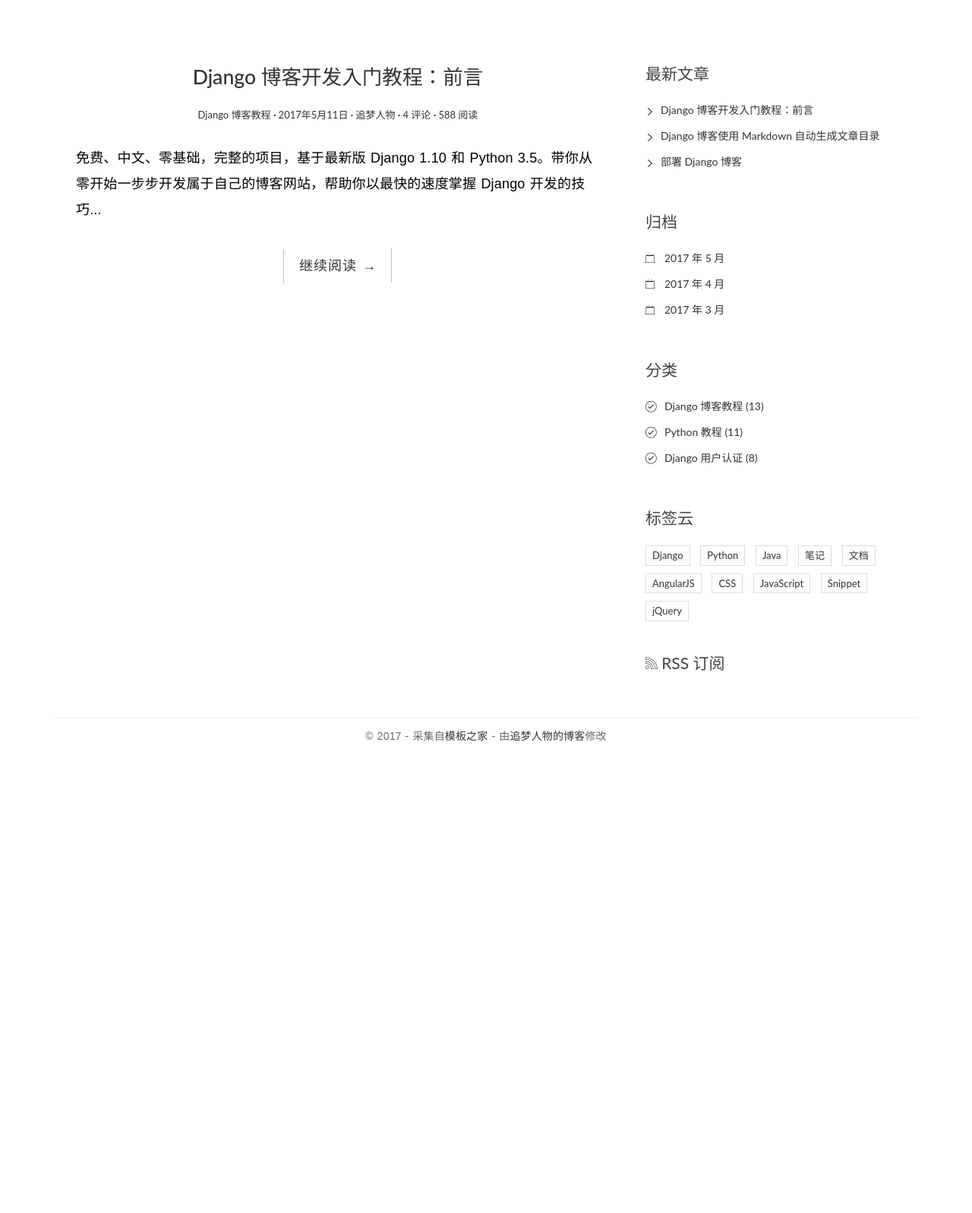
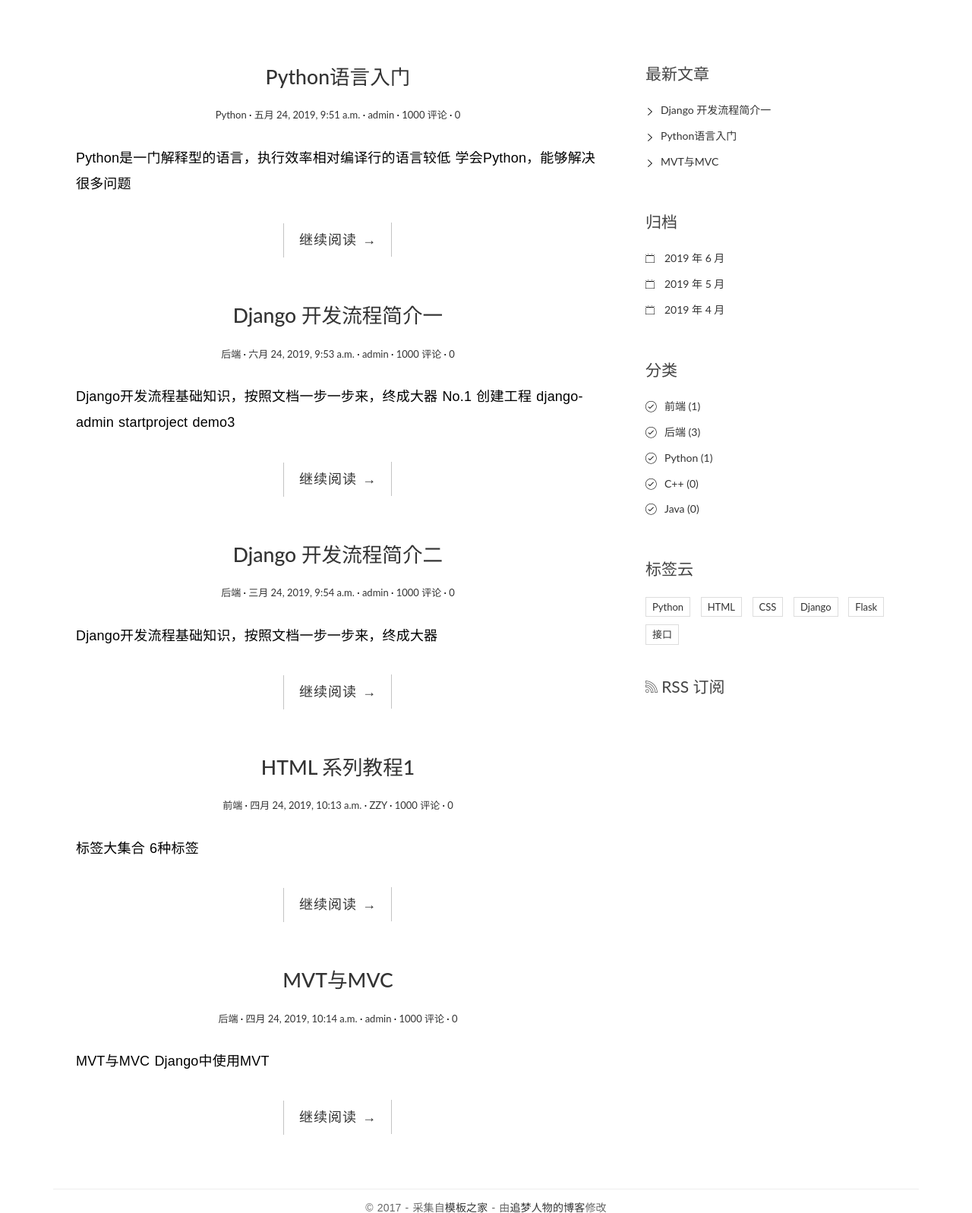
Before and after one commit to zzy0371/Py1901Django, a Django app: page /blog/ in a window 1280 px wide. Shown: the part 91-1688 px from the top of the page at 76% size. Before the commit the page ends 1067 px from the top, so only its background shows below. Run offline with Django 3.2, Linux system fonts and the light colour scheme; data comes from the database, SQL or seed files in the repository; some libraries are stand-ins or nearby versions.

Commit message:
博客填充页面数据

```diff
--- /dev/null
+++ b/demo3/blog/templatetags/extend_fun.py
@@ -0,0 +1,38 @@
+from django import template
+from ..models import Post,Category,Tag
+# 得到Django负责管理标签和过滤器的类
+register = template.Library()
+
+@register.simple_tag
+def getlatestposts(num=3):
+    """
+    获取最新文章，默认显示3篇
+    :param num:
+    :return:
+    """
+    return Post.objects.all().order_by("-create_time")[:num]
+
+@register.simple_tag
+def getdatelist(num = 3):
+    """
+    返回最近月份
+    :param num:
+    :return:
+    """
+    return Post.objects.dates("create_time","month",order="DESC")[:num]
+
+@register.simple_tag
+def getcategorys():
+    """
+    返回分类
+    :return:
+    """
+    return Category.objects.all()
+
+@register.simple_tag
+def gettags():
+    """
+    返回标签云
+    :return:
+    """
+    return Tag.objects.all()
--- a/demo3/blog/views.py
+++ b/demo3/blog/views.py
@@ -5,24 +5,35 @@
 
 def index(request):
     postlist = Post.objects.all()
-    # print(postlist)
-    return render(request,'blog/index.html')
+    context = {
+        "postlist":postlist,
+    }
+    return render(request,'blog/index.html',context)
 
 def detail(request,id):
     post = get_object_or_404(Post,pk = id)
-    print(post)
-    return render(request,'blog/single.html')
+    context = {
+        "post":post,
+    }
+    return render(request,'blog/single.html',context)
 
 def archives(request,y,m):
     postlist = get_list_or_404(Post, create_time__year = y, create_time__month = m)
-    return render(request, 'blog/index.html')
+    context = {
+        "postlist":postlist,
+    }
+    return render(request,'blog/index.html',context)
 
 def category(request,id):
     postlist = get_object_or_404(Category,pk=id).post_set.all()
-    print(postlist)
-    return render(request, 'blog/index.html')
+    context = {
+        "postlist":postlist,
+    }
+    return render(request,'blog/index.html',context)
 
 def tag(request,id):
     postlist = get_object_or_404(Tag,pk=id).post_set.all()
-    print(postlist)
-    return render(request, 'blog/index.html')
+    context = {
+        "postlist":postlist,
+    }
+    return render(request,'blog/index.html',context)
--- a/demo3/templates/blog/base.html
+++ b/demo3/templates/blog/base.html
@@ -1,3 +1,4 @@
+{% load extend_fun %}
 <!DOCTYPE html>
 <html>
 <head>
@@ -26,7 +27,7 @@
         <div class="row">
             <div class="col-md-4 col-sm-5 col-xs-8">
                 <div class="logo">
-                    <h1><a href="index.html"><b>Black</b> &amp; White</a></h1>
+                    <h1><a href="/blog/"><b>Black</b> &amp; White</a></h1>
                 </div>
             </div><!-- col-md-4 -->
             <div class="col-md-8 col-sm-7 col-xs-4">
@@ -39,10 +40,10 @@
 
                     <div class="collapse navbar-collapse" id="bs-example-navbar-collapse-1">
                         <ul class="nav navbar-nav navbar-right">
-                            <li class="cl-effect-11"><a href="index.html" data-hover="首页">首页</a></li>
-                            <li class="cl-effect-11"><a href="full-width.html" data-hover="博客">博客</a></li>
-                            <li class="cl-effect-11"><a href="about.html" data-hover="关于">关于</a></li>
-                            <li class="cl-effect-11"><a href="contact.html" data-hover="联系">联系</a></li>
+                            <li class="cl-effect-11"><a href="#" data-hover="首页">首页</a></li>
+                            <li class="cl-effect-11"><a href="#" data-hover="博客">博客</a></li>
+                            <li class="cl-effect-11"><a href="#" data-hover="关于">关于</a></li>
+                            <li class="cl-effect-11"><a href="#" data-hover="联系">联系</a></li>
                         </ul>
                     </div><!-- /.navbar-collapse -->
                 </nav>
@@ -77,80 +78,58 @@
                 <div class="widget widget-recent-posts">
                     <h3 class="widget-title">最新文章</h3>
                     <ul>
-                        <li>
-                            <a href="#">Django 博客开发入门教程：前言</a>
-                        </li>
-                        <li>
-                            <a href="#">Django 博客使用 Markdown 自动生成文章目录</a>
-                        </li>
-                        <li>
-                            <a href="#">部署 Django 博客</a>
-                        </li>
+                        {% getlatestposts as latestpost %}
+                        {% for post in latestpost %}
+                            <li>
+                            <a href="{% url 'blog:detail' post.id %}">{{post.title}}</a>
+                            </li>
+                        {% empty %}
+                            <li>没有最新文章</li>
+                        {% endfor %}
+
                     </ul>
                 </div>
                 <div class="widget widget-archives">
                     <h3 class="widget-title">归档</h3>
                     <ul>
-                        <li>
-                            <a href="#">2017 年 5 月</a>
-                        </li>
-                        <li>
-                            <a href="#">2017 年 4 月</a>
-                        </li>
-                        <li>
-                            <a href="#">2017 年 3 月</a>
-                        </li>
+                        {% getdatelist as datelist %}
+                        {% for date in datelist %}
+                            <li>
+                            <a href="{% url 'blog:archives' date.year date.month %}">{{date.year}} 年 {{date.month}} 月</a>
+                            </li>
+                        {% empty %}
+                            <li>没有归档信息</li>
+                        {% endfor %}
                     </ul>
                 </div>
 
                 <div class="widget widget-category">
                     <h3 class="widget-title">分类</h3>
                     <ul>
+
+                        {% getcategorys as categorys %}
+                        {% for category in categorys %}
                         <li>
-                            <a href="#">Django 博客教程 <span class="post-count">(13)</span></a>
+                            <a href="{% url 'blog:category' category.id %}">{{category.name}} <span class="post-count">({{category.post_set.count}})</span></a>
                         </li>
-                        <li>
-                            <a href="#">Python 教程 <span class="post-count">(11)</span></a>
-                        </li>
-                        <li>
-                            <a href="#">Django 用户认证 <span class="post-count">(8)</span></a>
-                        </li>
+                        {% empty %}
+                        <li>没有分类信息</li>
+                        {% endfor %}
                     </ul>
                 </div>
 
                 <div class="widget widget-tag-cloud">
                     <h3 class="widget-title">标签云</h3>
                     <ul>
-                        <li>
-                            <a href="#">Django</a>
+                        {% gettags as tags%}
+                        {% for tag in tags %}
+                       <li>
+                            <a href="{% url 'blog:tag' tag.id %}">{{tag.name}}</a>
                         </li>
-                        <li>
-                            <a href="#">Python</a>
-                        </li>
-                        <li>
-                            <a href="#">Java</a>
-                        </li>
-                        <li>
-                            <a href="#">笔记</a>
-                        </li>
-                        <li>
-                            <a href="#">文档</a>
-                        </li>
-                        <li>
-                            <a href="#">AngularJS</a>
-                        </li>
-                        <li>
-                            <a href="#">CSS</a>
-                        </li>
-                        <li>
-                            <a href="#">JavaScript</a>
-                        </li>
-                        <li>
-                            <a href="#">Snippet</a>
-                        </li>
-                        <li>
-                            <a href="#">jQuery</a>
-                        </li>
+                        {% empty %}
+                        <li>没有标签信息</li>
+                        {% endfor %}
+
                     </ul>
                 </div>
                 <div class="rss">
--- a/demo3/templates/blog/index.html
+++ b/demo3/templates/blog/index.html
@@ -1,30 +1,35 @@
 {% extends 'blog/base.html'%}
-
+{% load extend_fun %}
 
 {% block left %}
-
-    <article class="post post-1">
+    {% for post in postlist %}
+        <article class="post post-1">
         <header class="entry-header">
             <h1 class="entry-title">
-                <a href="{% url 'blog:detail' 1 %}">Django 博客开发入门教程：前言</a>
+                <a href="{% url 'blog:detail' post.id %}">{{post.title}}</a>
             </h1>
             <div class="entry-meta">
-                <span class="post-category"><a href="#">Django 博客教程</a></span>
+                <span class="post-category"><a href="#">{{post.category.name}}</a></span>
                 <span class="post-date"><a href="#"><time class="entry-date"
-                                                          datetime="2012-11-09T23:15:57+00:00">2017年5月11日</time></a></span>
-                <span class="post-author"><a href="#">追梦人物</a></span>
-                <span class="comments-link"><a href="#">4 评论</a></span>
-                <span class="views-count"><a href="#">588 阅读</a></span>
+                                                          datetime="2012-11-09T23:15:57+00:00">{{post.create_time}}</time></a></span>
+                <span class="post-author"><a href="#">{{post.author.username}}</a></span>
+                <span class="comments-link"><a href="#">1000 评论</a></span>
+                <span class="views-count"><a href="#">{{post.views}}</a></span>
             </div>
         </header>
         <div class="entry-content clearfix">
-            <p>免费、中文、零基础，完整的项目，基于最新版 Django 1.10 和 Python 3.5。带你从零开始一步步开发属于自己的博客网站，帮助你以最快的速度掌握 Django
-                开发的技巧...</p>
+            <p>{{post.body}}</p>
             <div class="read-more cl-effect-14">
-                <a href="#" class="more-link">继续阅读 <span class="meta-nav">→</span></a>
+                <a href="{% url 'blog:detail' post.id %}" class="more-link">继续阅读 <span class="meta-nav">→</span></a>
             </div>
         </div>
     </article>
+    {% empty %}
+        没有文章信息
+    {% endfor %}
+
+
+
     <!-- 简单分页效果
     <div class="pagination-simple">
         <a href="#">上一页</a>
```
Also changed, not shown: demo3/demo3/settings.py (+4 -3 lines), demo3/templates/blog/single.html (+87 -0 lines), demo3/__init__.py (added), demo3/blog/templatetags/__init__.py (added).
